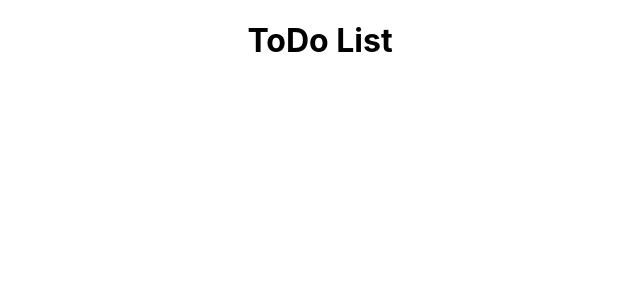
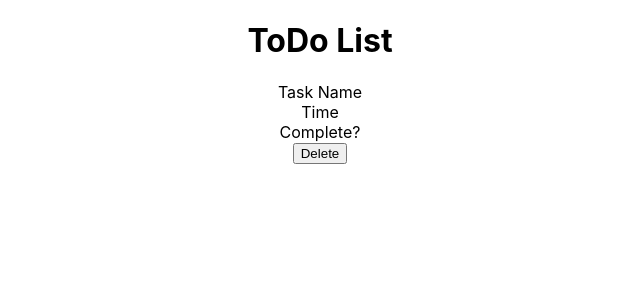
Before and after one commit to herilynn/basicToDoList, a React (Create React App) app: page / in a window 1280 px wide. Shown: the top 300 px of the page, without its empty margins (320-960 px from the left). Built offline with nearby package versions, Linux system fonts and the light colour scheme.

Commit message:
Start list red underlining saying casing does not match for some reason for TaskList

```diff
--- a/src/App.js
+++ b/src/App.js
@@ -1,7 +1,7 @@
 // import logo from './logo.svg';
 import './App.css';
 import Header from './components/Header';
-
+import Tasks from './components/TaskList';
 function App() {
   return (
     <div className="App">
@@ -20,6 +20,7 @@ function App() {
         </a>
       </header> */}
       <Header/>
+      <Tasks/>
     </div>
   );
 }
--- a/src/components/Header/index.js
+++ b/src/components/Header/index.js
@@ -2,7 +2,9 @@ import HeaderBar from "./Header";
 
 const Header = () => {
 
-    return <HeaderBar/>
+    return (
+        <HeaderBar/>
+    )
 
 }
 
--- /dev/null
+++ b/src/components/TaskList/List.jsx
@@ -0,0 +1,11 @@
+import Task from "./Task";
+
+const List = () => {
+    return (
+        <div className="list">
+            <Task/>
+        </div>
+    )
+}
+
+export default List
--- /dev/null
+++ b/src/components/TaskList/Task.jsx
@@ -0,0 +1,13 @@
+const Task = () => {
+
+    return (
+        <div className="task">
+            <div className="task-name">Task Name</div>
+            <div className="task-time">Time</div>
+            <div className="completion">Complete?</div>
+            <button type="submit">Delete</button>
+        </div>
+    )
+}
+
+export default Task
--- /dev/null
+++ b/src/components/TaskList/index.js
@@ -0,0 +1,11 @@
+import List from "./List";
+
+const Tasks = () => {
+    return (
+        <div className="tasks">
+            <List/>
+        </div>
+    )
+}
+
+export default Tasks
```
